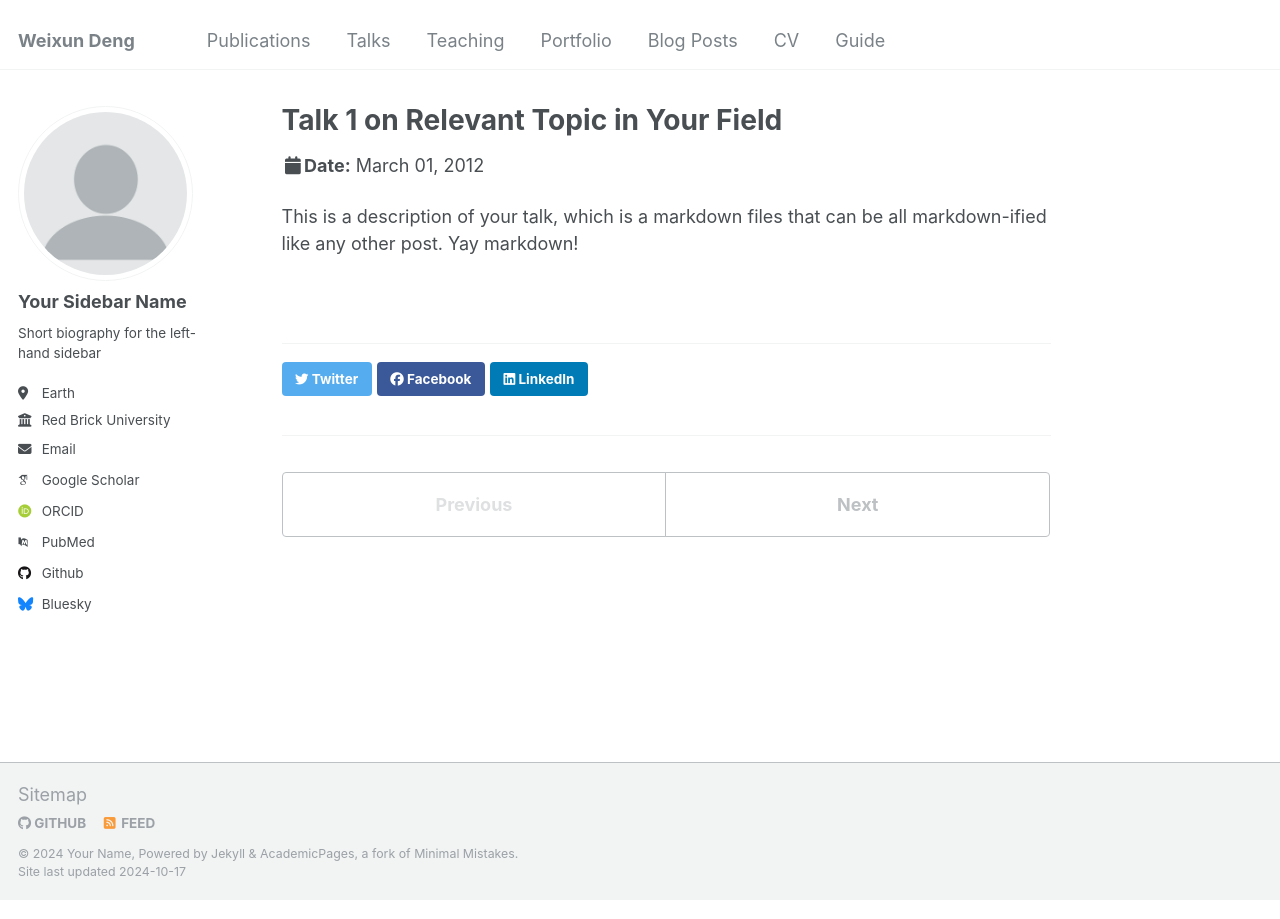
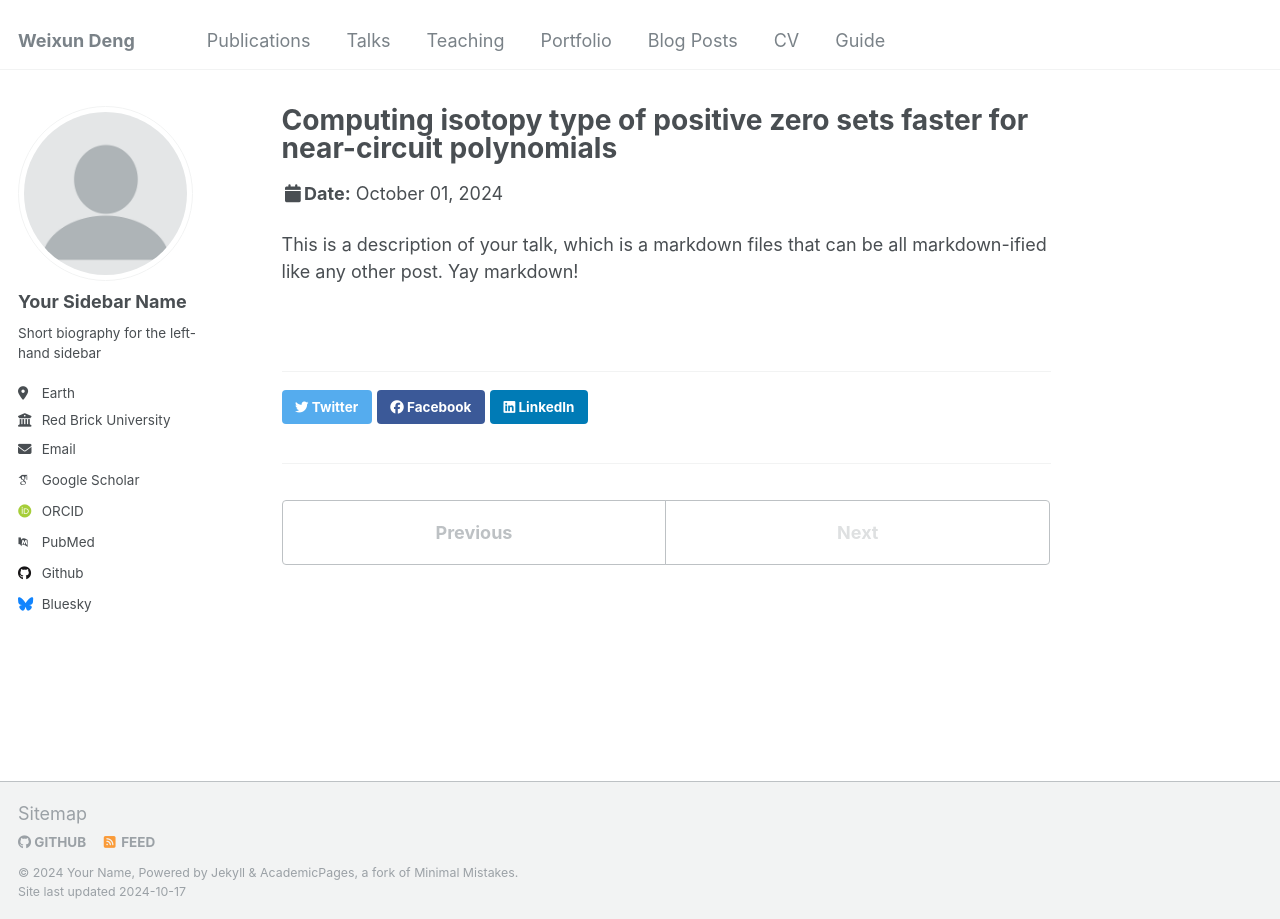
Before and after one commit to WeixunDeng/weixundeng.github.io, a Jekyll site: the page built from _talks/2012-03-01-talk-1.md, in a window 1280 px wide. Built offline with Jekyll 4.4.1, drawn with Linux system fonts in a browser that asks for light colours; some web fonts are replaced.

Commit message:
Update 2012-03-01-talk-1.md

```diff
--- a/_talks/2012-03-01-talk-1.md
+++ b/_talks/2012-03-01-talk-1.md
@@ -1,11 +1,11 @@
 ---
-title: "Talk 1 on Relevant Topic in Your Field"
+title: "Computing isotopy type of positive zero sets faster for near-circuit polynomials"
 collection: talks
 type: "Talk"
 permalink: /talks/2012-03-01-talk-1
 venue: "UC San Francisco, Department of Testing"
-date: 2012-03-01
-location: "San Francisco, California"
+date: Oct. 2024
+location: "Waco, Texas"
 ---
 
 This is a description of your talk, which is a markdown files that can be all markdown-ified like any other post. Yay markdown!
```
